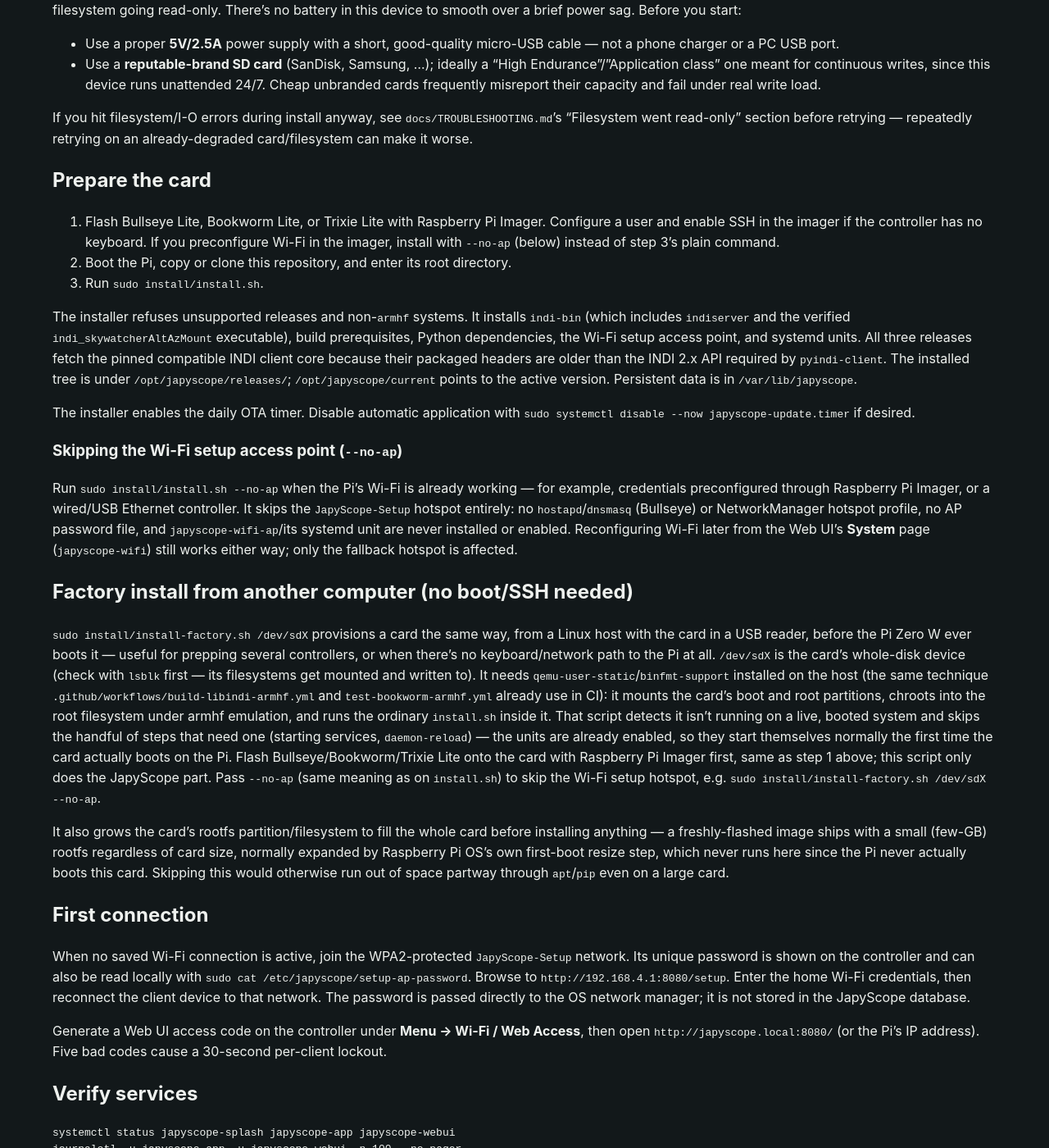
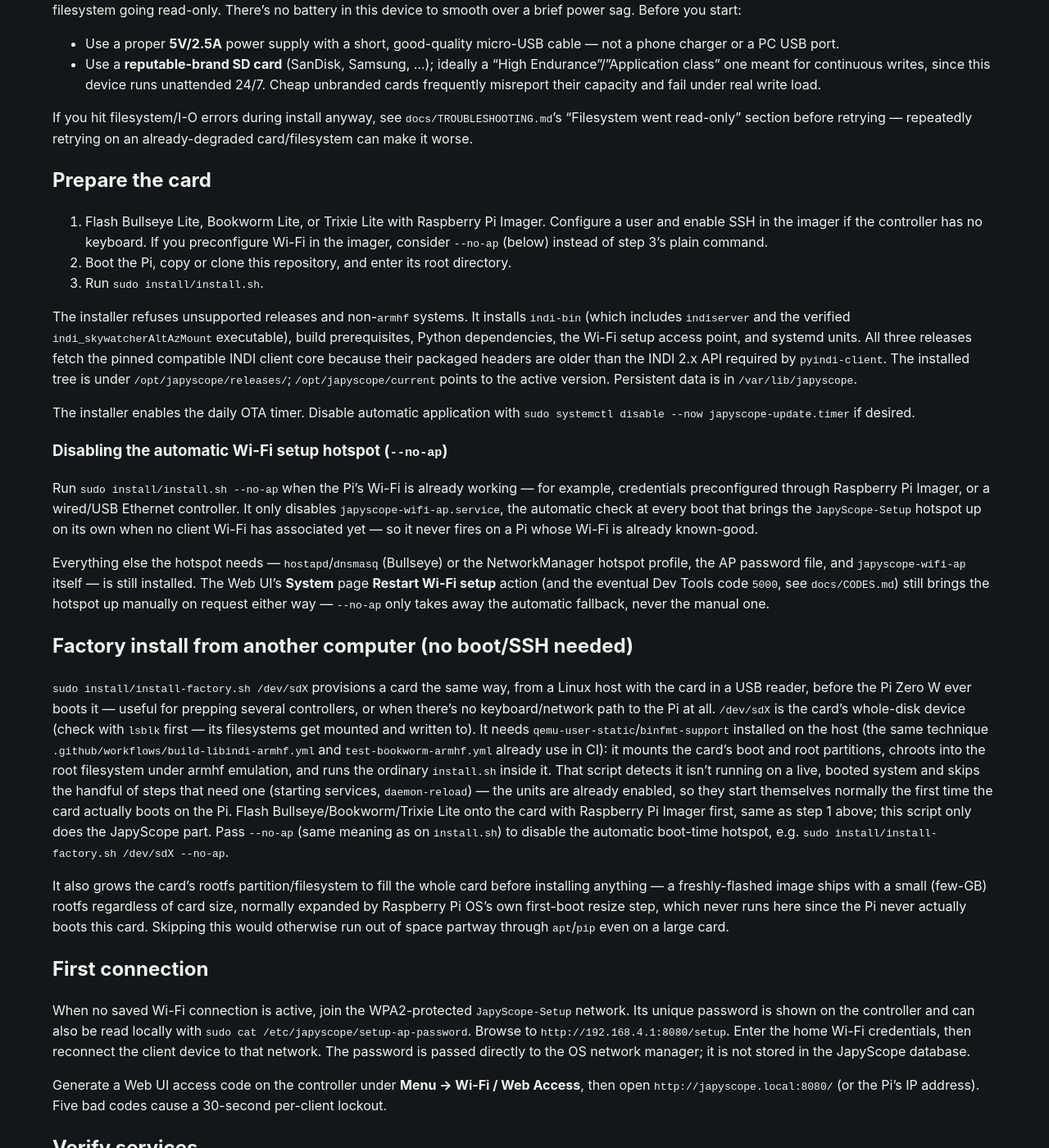
Before and after one commit to jan-tdy/japyscope-remote, a Jekyll site: the page built from docs/INSTALL.md, in a window 1280 px wide and 1400 px high, scrolled down 416 px. Shown: the whole window at 82% size. Built offline with Jekyll 4.4.1, drawn with Linux system fonts in a browser that asks for light colours.

Commit message:
Narrow --no-ap to the automatic boot-time hotspot only
--no-ap was disabling the whole Wi-Fi setup AP subsystem, including the
manual "Restart Wi-Fi setup" path (Web UI System page, and eventually
Dev Tools code 5000 per docs/CODES.md). It should only skip the
automatic japyscope-wifi-ap.service check that brings the hotspot up on
its own at boot when Wi-Fi isn't already associated -- everything the
AP needs (hostapd/dnsmasq or the NetworkManager profile, the password
file, japyscope-wifi-ap itself, sudoers) is now installed unconditionally
again, so the manual trigger keeps working regardless of --no-ap.

Also reworks the install wizard page (docs/install/index.md) into an
actually interactive step: picking whether Wi-Fi is already configured
swaps the shown install command and contextual notes, instead of the
previous static paragraph bolted onto two separate steps.

Co-Authored-By: Claude Sonnet 5 <noreply@anthropic.com>
Claude-Session: https://claude.ai/code/session_018m7s2XgfR2TxjNSPMzYYBB

```diff
--- a/docs/INSTALL.md
+++ b/docs/INSTALL.md
@@ -38,7 +38,7 @@ make it worse.
 
 1. Flash Bullseye Lite, Bookworm Lite, or Trixie Lite with Raspberry Pi
    Imager. Configure a user and enable SSH in the imager if the controller
-   has no keyboard. If you preconfigure Wi-Fi in the imager, install with
+   has no keyboard. If you preconfigure Wi-Fi in the imager, consider
    `--no-ap` (below) instead of step 3's plain command.
 2. Boot the Pi, copy or clone this repository, and enter its root directory.
 3. Run `sudo install/install.sh`.
@@ -55,16 +55,21 @@ points to the active version. Persistent data is in `/var/lib/japyscope`.
 The installer enables the daily OTA timer. Disable automatic application with
 `sudo systemctl disable --now japyscope-update.timer` if desired.
 
-### Skipping the Wi-Fi setup access point (`--no-ap`)
+### Disabling the automatic Wi-Fi setup hotspot (`--no-ap`)
 
 Run `sudo install/install.sh --no-ap` when the Pi's Wi-Fi is already working
 — for example, credentials preconfigured through Raspberry Pi Imager, or a
-wired/USB Ethernet controller. It skips the `JapyScope-Setup` hotspot
-entirely: no `hostapd`/`dnsmasq` (Bullseye) or NetworkManager hotspot
-profile, no AP password file, and `japyscope-wifi-ap`/its systemd unit are
-never installed or enabled. Reconfiguring Wi-Fi later from the Web UI's
-**System** page (`japyscope-wifi`) still works either way; only the
-fallback hotspot is affected.
+wired/USB Ethernet controller. It only disables `japyscope-wifi-ap.service`,
+the automatic check at every boot that brings the `JapyScope-Setup` hotspot
+up on its own when no client Wi-Fi has associated yet — so it never fires on
+a Pi whose Wi-Fi is already known-good.
+
+Everything else the hotspot needs — `hostapd`/`dnsmasq` (Bullseye) or the
+NetworkManager hotspot profile, the AP password file, and `japyscope-wifi-ap`
+itself — is still installed. The Web UI's **System** page **Restart Wi-Fi
+setup** action (and the eventual Dev Tools code `5000`, see `docs/CODES.md`)
+still brings the hotspot up manually on request either way — `--no-ap` only
+takes away the automatic fallback, never the manual one.
 
 ## Factory install from another computer (no boot/SSH needed)
 
@@ -83,8 +88,9 @@ one (starting services, `daemon-reload`) — the units are already enabled, so
 they start themselves normally the first time the card actually boots on the
 Pi. Flash Bullseye/Bookworm/Trixie Lite onto the card with Raspberry Pi
 Imager first, same as step 1 above; this script only does the JapyScope
-part. Pass `--no-ap` (same meaning as on `install.sh`) to skip the Wi-Fi
-setup hotspot, e.g. `sudo install/install-factory.sh /dev/sdX --no-ap`.
+part. Pass `--no-ap` (same meaning as on `install.sh`) to disable the
+automatic boot-time hotspot, e.g.
+`sudo install/install-factory.sh /dev/sdX --no-ap`.
 
 It also grows the card's rootfs partition/filesystem to fill the whole
 card before installing anything — a freshly-flashed image ships with a
--- a/webui/templates/system.html
+++ b/webui/templates/system.html
@@ -1,5 +1,4 @@
 {% extends "base.html" %}{% block title %}System · JapyScope{% endblock %}
 {% block content %}<h2>System</h2><p>No mount controls are available here.</p>
-{% set system_actions = [('restart-controller','Restart controller service')] + ([('wifi-setup','Restart Wi-Fi setup')] if wifi_ap_available else []) + [('reboot','Reboot Raspberry Pi'),('poweroff','Power off Raspberry Pi')] %}
-{% for action, label in system_actions %}<form method="post"><input type="hidden" name="csrf_token" value="{{ csrf_token }}"><input type="hidden" name="action" value="{{ action }}"><button {% if action in ['reboot','poweroff'] %}class="danger"{% endif %}>{{ label }}</button></form>{% endfor %}
+{% for action, label in [('restart-controller','Restart controller service'),('wifi-setup','Restart Wi-Fi setup'),('reboot','Reboot Raspberry Pi'),('poweroff','Power off Raspberry Pi')] %}<form method="post"><input type="hidden" name="csrf_token" value="{{ csrf_token }}"><input type="hidden" name="action" value="{{ action }}"><button {% if action in ['reboot','poweroff'] %}class="danger"{% endif %}>{{ label }}</button></form>{% endfor %}
 <form method="post" action="{{ url_for('logout') }}"><input type="hidden" name="csrf_token" value="{{ csrf_token }}"><button>Log out</button></form>{% endblock %}
```
Also changed, not shown: docs/ARCHITECTURE.md (+4 -3 lines), docs/TROUBLESHOOTING.md (+12 -8 lines), docs/install/index.md (+36 -22 lines), tests/test_no_ap_option.py (+11 -17 lines), tests/test_webui.py (+0 -18 lines), webui/app.py (+2 -7 lines), 2 other files.
